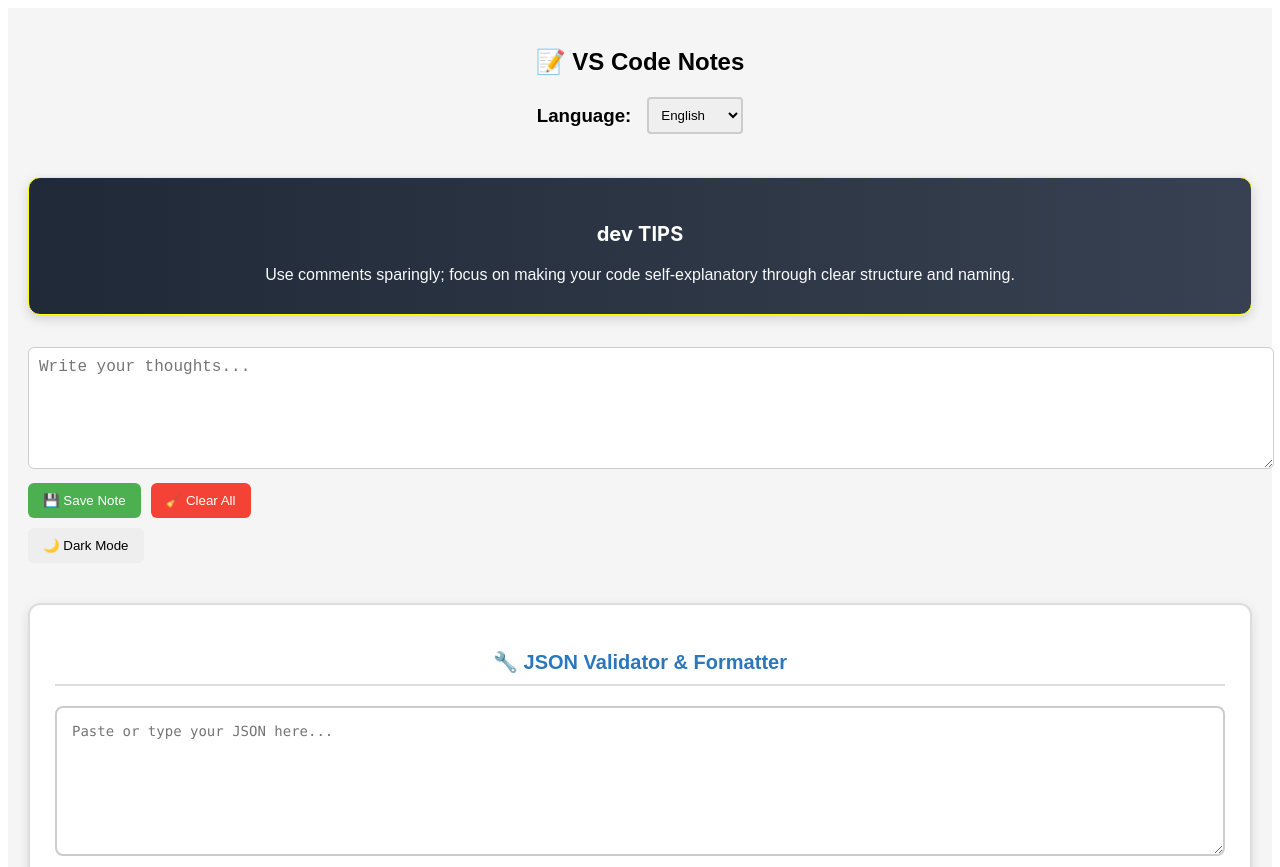
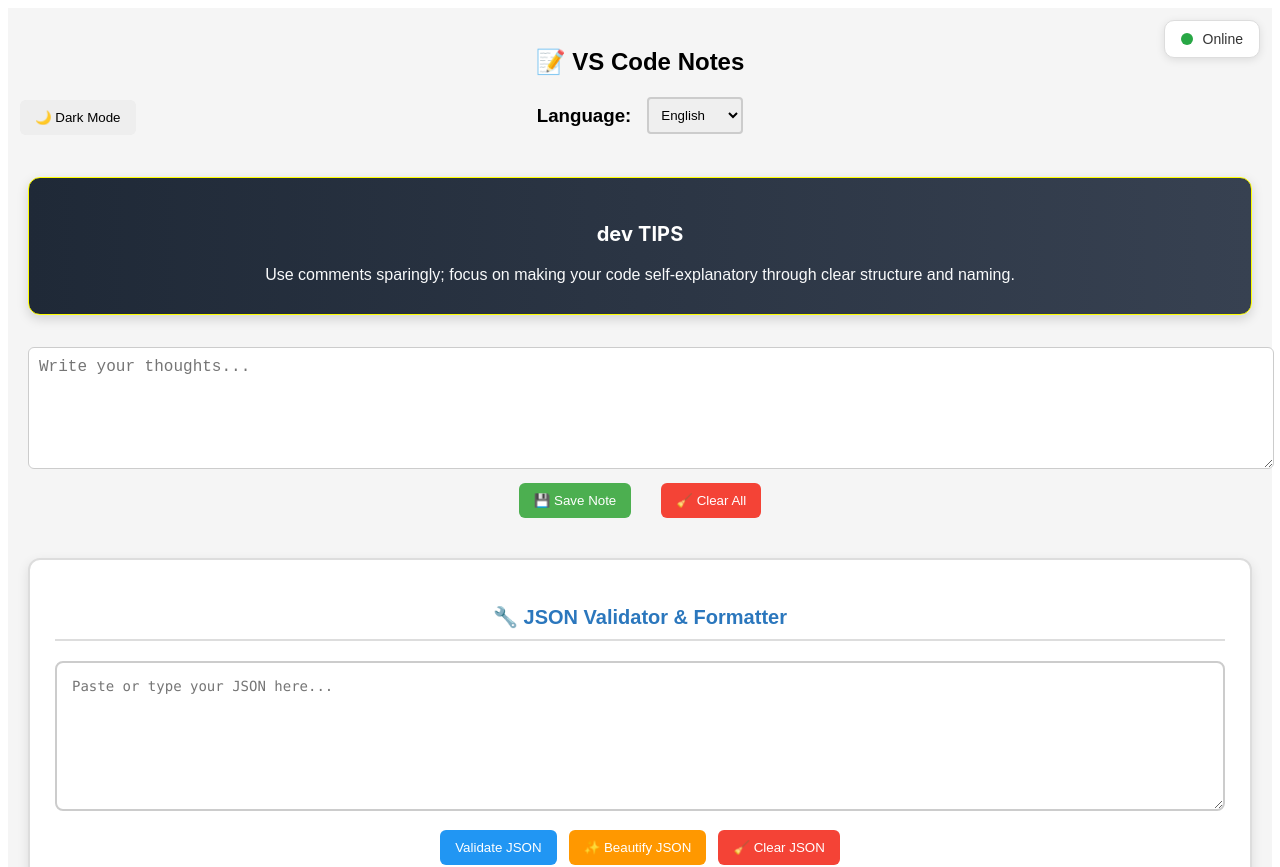
Before and after one commit to portneon/VS-code-Extension, a React app: page / in a window 1280 px wide. Shown: the top 867 px of the page. Built offline with nearby package versions, Linux system fonts and the light colour scheme; the HTML template or start-up script is replaced by a standard one.

Commit message:
feat: added internet connection status

```diff
--- a/src/App.jsx
+++ b/src/App.jsx
@@ -1,19 +1,18 @@
 import React, { useState, useEffect } from "react";
 
-import LanguageSelector from './components/LanguageSelector';
-import DevTip from './components/DevTip';
-import NoteTaker from './components/NoteTaker';
-import SavedNotes from './components/SavedNotes';
-import JsonValidator from './components/JsonValidator';
-import ColorPicker from './components/ColorPicker';
-import StackOverflow from './components/StackOverflow';
-import ThemeToggle from './components/ThemeToggle';
-
-
+import LanguageSelector from "./components/LanguageSelector";
+import DevTip from "./components/DevTip";
+import NoteTaker from "./components/NoteTaker";
+import SavedNotes from "./components/SavedNotes";
+import JsonValidator from "./components/JsonValidator";
+import ColorPicker from "./components/ColorPicker";
+import StackOverflow from "./components/StackOverflow";
+import ThemeToggle from "./components/ThemeToggle";
 
 import { translations } from "./utils/translations.js";
 import { showMessage } from "./utils/helpers.js";
 import { useLocalStorage } from "./utils/useLocalStorage.js";
+import InternetCheck from "./components/ConnectionStatus.jsx";
 
 const App = () => {
   const [note, setNote] = useState("");
@@ -73,6 +72,10 @@
     <div style={containerStyle}>
       <h2 style={headingStyle}>📝 {translations[language].title}</h2>
 
+      <ThemeToggle darkMode={darkMode} setDarkMode={setDarkMode} />
+
+      <InternetCheck darkMode={darkMode} />
+
       <LanguageSelector
         language={language}
         setLanguage={setLanguage}
@@ -102,7 +105,11 @@
         translations={translations}
       />
 
-            <JsonValidator darkMode={darkMode} language={language} translations={translations} />
+      <JsonValidator
+        darkMode={darkMode}
+        language={language}
+        translations={translations}
+      />
 
       <ColorPicker />
 
--- /dev/null
+++ b/src/components/ConnectionStatus.jsx
@@ -0,0 +1,56 @@
+import React, { useState, useEffect } from "react";
+
+const ConnectionStatus = ({ darkMode = false }) => {
+  const [isOnline, setIsOnline] = useState(navigator.onLine);
+
+  useEffect(() => {
+    const updateStatus = () => setIsOnline(navigator.onLine);
+
+    window.addEventListener("online", updateStatus);
+    window.addEventListener("offline", updateStatus);
+
+    return () => {
+      window.removeEventListener("online", updateStatus);
+      window.removeEventListener("offline", updateStatus);
+    };
+  }, []);
+
+  const styles = {
+    container: {
+      position: "absolute",
+      top: 20,
+      right: 20,
+      backgroundColor: darkMode ? "#1e1e1e" : "#ffffff",
+      border: `1px solid ${darkMode ? "#444" : "#ddd"}`,
+      borderRadius: 10,
+      padding: "10px 16px",
+      boxShadow: darkMode
+        ? "0 2px 8px rgba(255,255,255,0.05)"
+        : "0 2px 8px rgba(0,0,0,0.1)",
+      display: "flex",
+      alignItems: "center",
+      gap: 10,
+      zIndex: 9999,
+    },
+    dot: {
+      width: 12,
+      height: 12,
+      borderRadius: "50%",
+      backgroundColor: isOnline ? "#28a745" : "#dc3545",
+    },
+    text: {
+      fontSize: 14,
+      fontWeight: "500",
+      color: darkMode ? "#f0f0f0" : "#333",
+    },
+  };
+
+  return (
+    <div style={styles.container}>
+      <div style={styles.dot}></div>
+      <span style={styles.text}>{isOnline ? "Online" : "Offline"}</span>
+    </div>
+  );
+};
+
+export default ConnectionStatus;
--- a/src/components/NoteTaker.jsx
+++ b/src/components/NoteTaker.jsx
@@ -1,4 +1,4 @@
-import React from 'react';
+import React from "react";
 
 const NoteTaker = ({
   note,
@@ -8,7 +8,7 @@
   warning,
   darkMode,
   language,
-    translations
+  translations,
 }) => {
   const textAreaStyle = {
     width: "100%",
@@ -26,8 +26,11 @@
   const buttonContainerStyle = {
     marginTop: "10px",
     display: "flex",
-        gap: "10px",
+    gap: "30px",
     flexWrap: "wrap",
+    display: "flex",
+    justifyContent: "center",
+    alignItems: "center",
   };
 
   const saveButtonStyle = {
--- a/src/components/ThemeToggle.jsx
+++ b/src/components/ThemeToggle.jsx
@@ -1,21 +1,22 @@
-import React from 'react';
+import React from "react";
 
 const ThemeToggle = ({ darkMode, setDarkMode }) => {
   const buttonStyle = {
+    position: "absolute",
+    left: "20px",
+    top: "90px",
     border: "none",
     padding: "10px 15px",
     borderRadius: "6px",
     cursor: "pointer",
     backgroundColor: darkMode ? "#333" : "#eee",
     color: darkMode ? "#fff" : "#000",
-        marginTop: "10px",
+    display: "block",
+    margin: "10px auto 0 auto",
   };
 
   return (
-        <button
-            onClick={() => setDarkMode(!darkMode)}
-            style={buttonStyle}
-        >
+    <button onClick={() => setDarkMode(!darkMode)} style={buttonStyle}>
       {darkMode ? "☀️ Light Mode" : "🌙 Dark Mode"}
     </button>
   );
```
Lines whose indentation alone changed are shown as unchanged.
